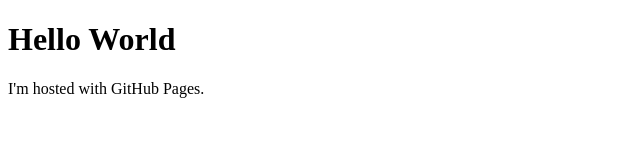
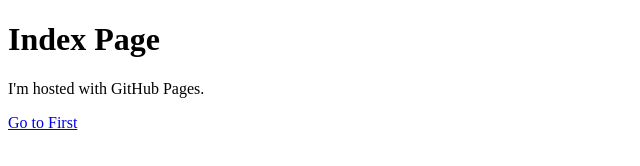
Before and after one commit to ad4sharma/ad4sharma.github.io, a plain HTML site: page index.html in a window 1280 px wide. Shown: the whole page, without its empty margins (0-640 px from the left). Drawn offline with Linux system fonts and the light colour scheme.

Commit message:
adding link - index o First
adding link from Index to First.

```diff
--- a/index.html
+++ b/index.html
@@ -1,7 +1,8 @@
 <!DOCTYPE html>
 <html>
 <body>
-<h1>Hello World</h1>
+<h1>Index Page</h1>
 <p>I'm hosted with GitHub Pages.</p>
+<a href="./workshop_1/first.html">Go to First</a>
 </body>
 </html>
```
Also changed, not shown: workshop_1/first.html (added, +8 -0 lines).
